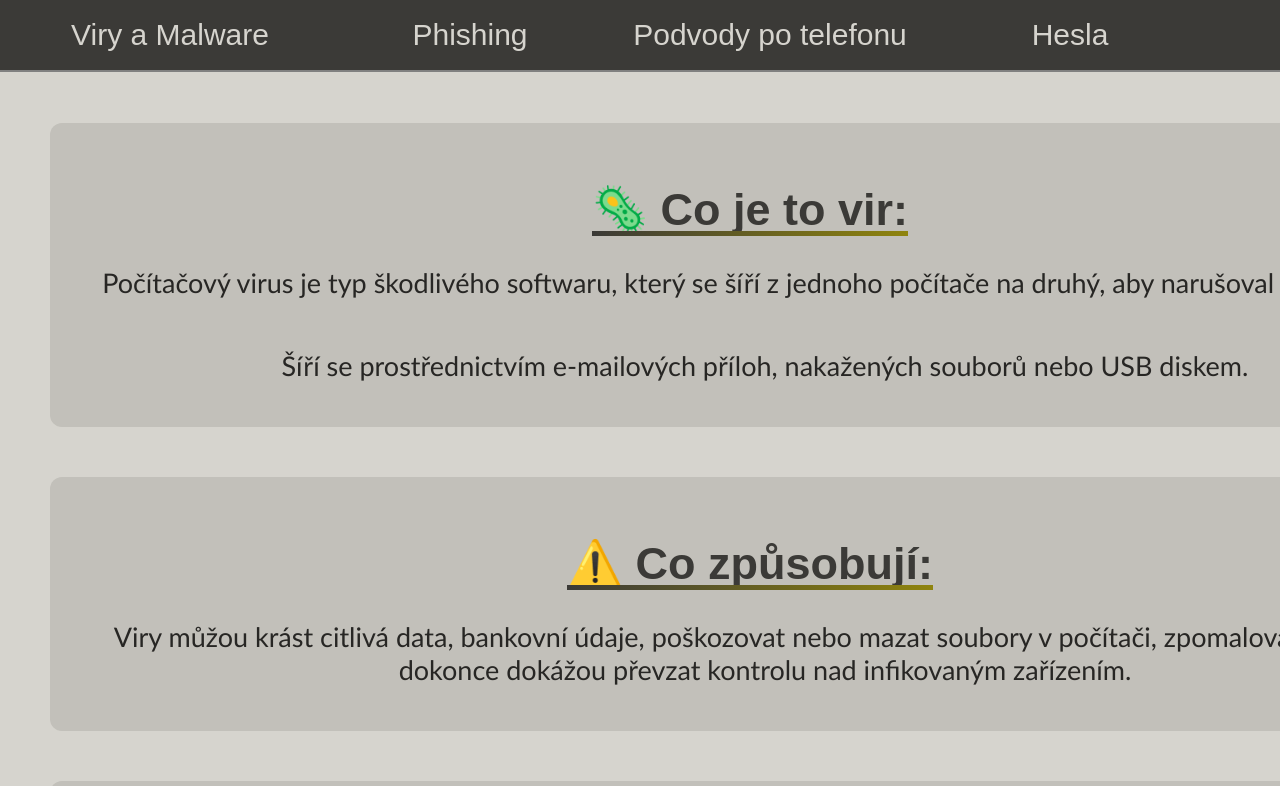
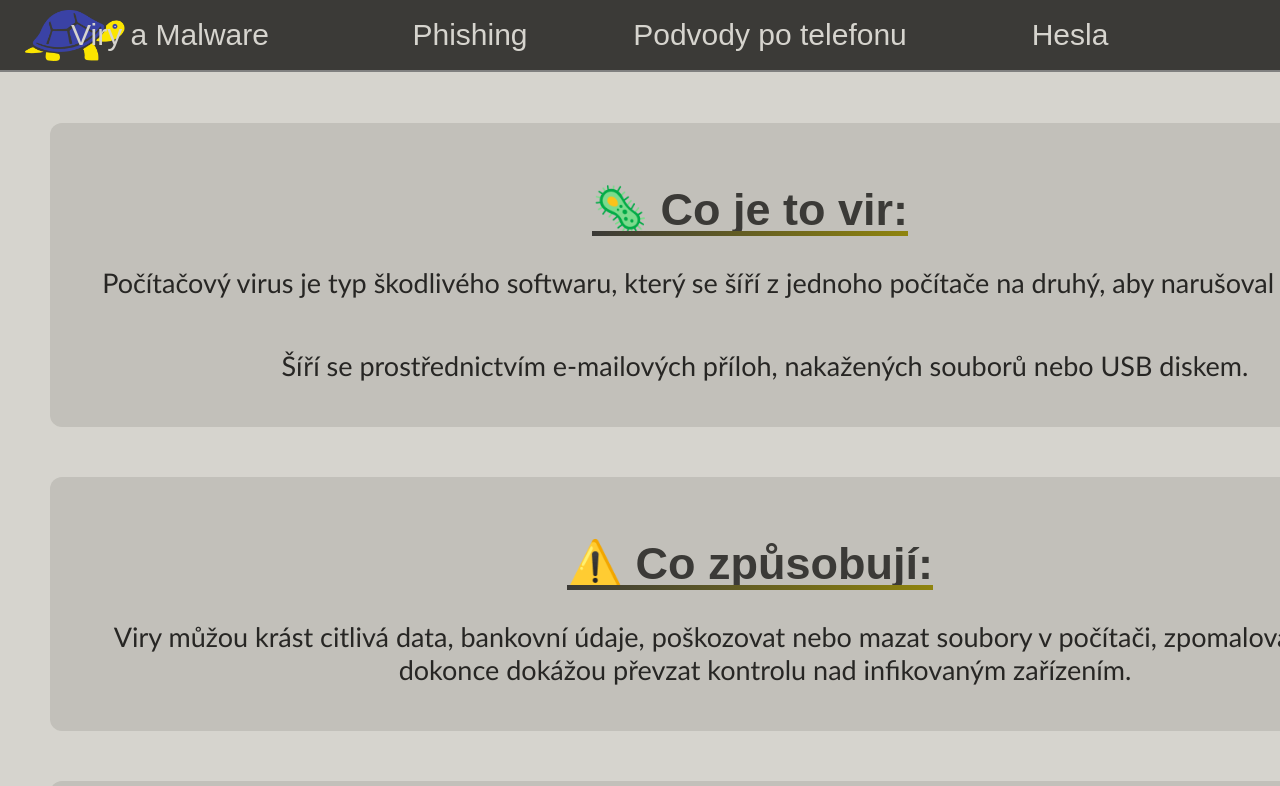
Before and after one commit to CrazyBlackCat17/Absolventska-prace, a plain HTML site: page index.html in a window 1280 px wide. Shown: the top 786 px of the page. Drawn offline with Linux system fonts and the light colour scheme; files whose address does not match are found by name.

Commit message:
Fix HTML formatting and structure

```diff
--- a/index.html
+++ b/index.html
@@ -19,7 +19,7 @@
             </ul>
             <div class="clearfix"></div>
         </nav>
-            <img class="logo" src="images/logoskola2.png" alt="">
+            <img class="logo" src="logoskola2.png" alt="">
     </header>
 
     <main>
@@ -63,4 +63,5 @@
     </footer>
 
 </body>
+
 </html>
```
